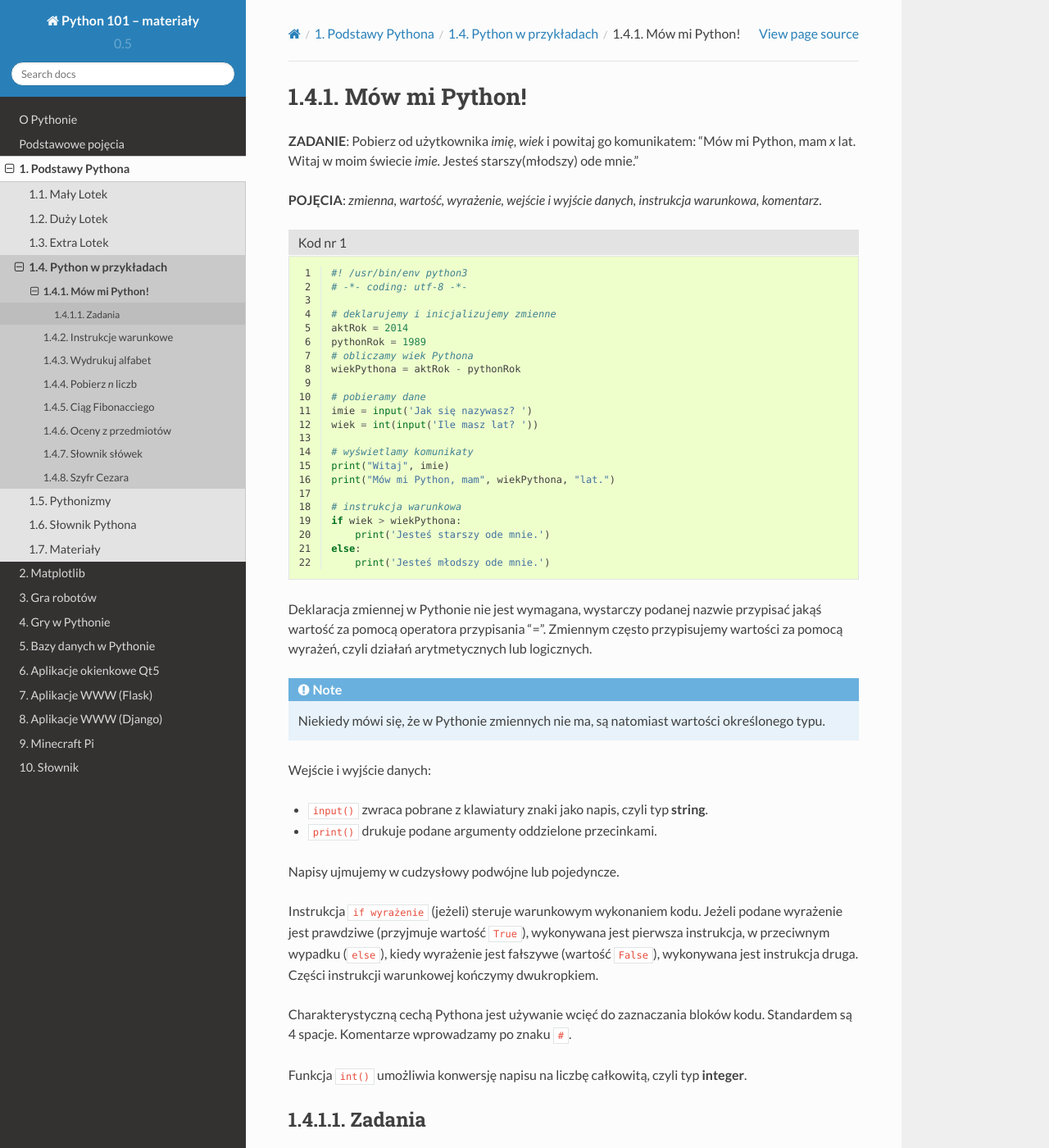
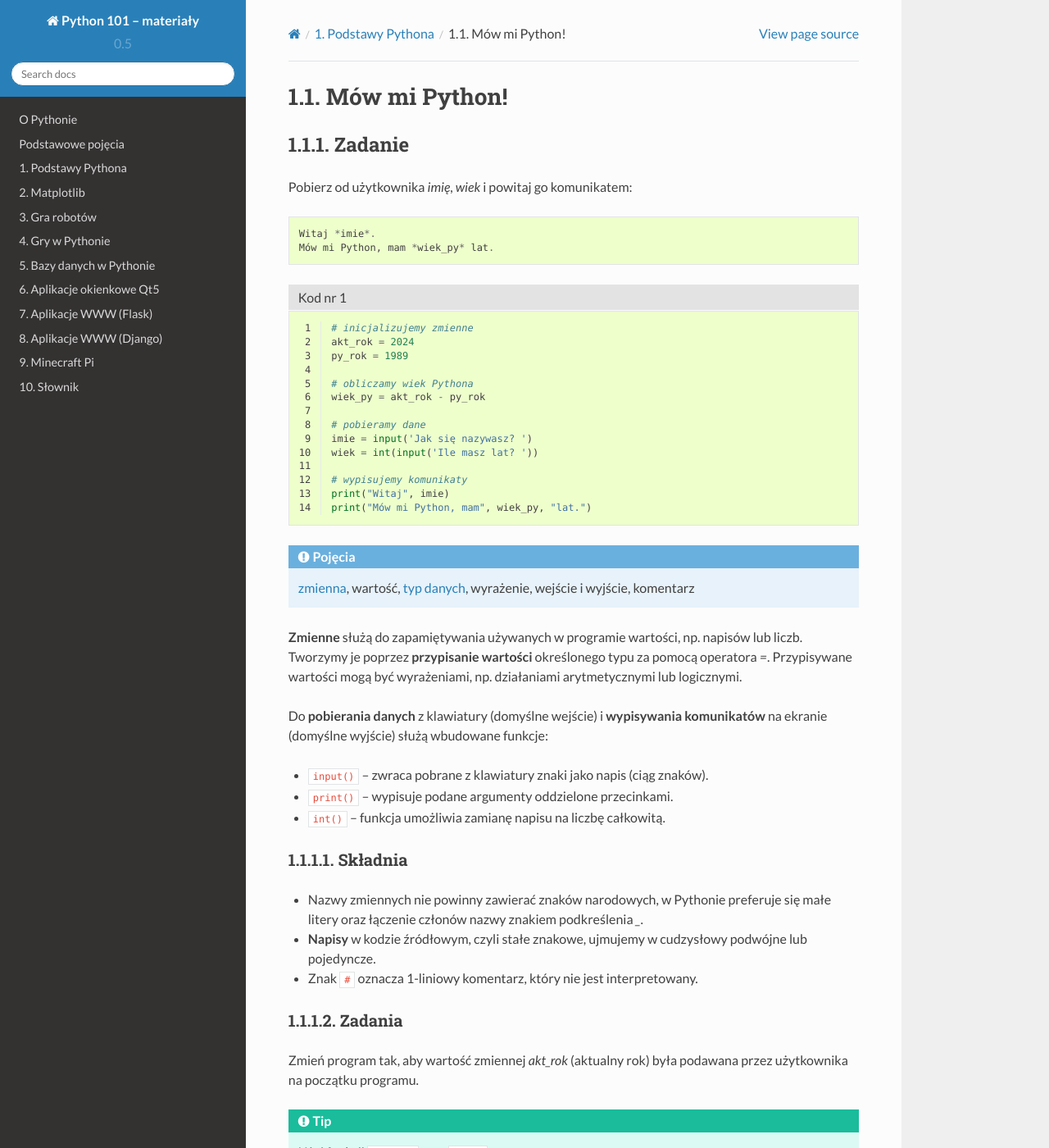
Before and after one commit to xinulsw/py101, a Sphinx documentation site: the page built from docs/podstawy/przyklady/przyklad00.rst, in a window 1280 px wide and 1400 px high. Shown: the whole window at 82% size. Built offline with Sphinx 7.4.7 and the Read the Docs theme 2.0.0, drawn with Linux system fonts in a browser that asks for light colours; formulas are drawn with MathJax 3; pages that are not in the unit, such as notebooks, are missing from menus; a script that is not in the unit is left out; some of the changed text lies outside the part shown.

```diff
--- a/docs/podstawy/przyklady/00_hello.py
+++ /dev/null
@@ -1,22 +0,0 @@
-#! /usr/bin/env python3
-# -*- coding: utf-8 -*-
-
-# deklarujemy i inicjalizujemy zmienne
-aktRok = 2014
-pythonRok = 1989
-# obliczamy wiek Pythona
-wiekPythona = aktRok - pythonRok
-
-# pobieramy dane
-imie = input('Jak się nazywasz? ')
-wiek = int(input('Ile masz lat? '))
-
-# wyświetlamy komunikaty
-print("Witaj", imie)
-print("Mów mi Python, mam", wiekPythona, "lat.")
-
-# instrukcja warunkowa
-if wiek > wiekPythona:
-    print('Jesteś starszy ode mnie.')
-else:
-    print('Jesteś młodszy ode mnie.')
--- a/docs/podstawy/przyklady/01_if.py
+++ b/docs/podstawy/przyklady/01_if.py
@@ -1,8 +1,4 @@
-#! /usr/bin/env python3
-# -*- coding: utf-8 -*-
 
-op = "t"
-while op == "t":
     a, b, c = input("Podaj trzy liczby oddzielone spacjami: ").split(" ")
 
     print("Wprowadzono liczby:", a, b, c)
--- a/docs/podstawy/przyklady/02_petle.py
+++ b/docs/podstawy/przyklady/02_petle.py
@@ -1,5 +1,8 @@
 #! /usr/bin/env python3
 # -*- coding: utf-8 -*-
+
+# op = "t"
+# while op == "t":
 
 print("Alfabet w porządku naturalnym:")
 x = 0
--- a/docs/podstawy/przyklady/index.rst
+++ b/docs/podstawy/przyklady/index.rst
@@ -2,11 +2,6 @@
 
 Python w przykładach
 #####################
-
-Poznawanie Pythona zrealizujemy poprzez rozwiązywanie prostych zadań,
-które pozwolą zaprezentować elastyczność i łatwość tego języka.
-Sugerujemy używanie konsoli Pythona do testowania poznawanych funkcji,
-konstrukcji i fragmentów kodu.
 
 .. toctree::
     :titlesonly:
--- a/docs/podstawy/przyklady/przyklad00.rst
+++ b/docs/podstawy/przyklady/przyklad00.rst
@@ -1,46 +1,51 @@
 Mów mi Python!
-###############
+##############
 
-**ZADANIE**: Pobierz od użytkownika *imię*, *wiek* i powitaj go komunikatem:
-"Mów mi Python, mam *x* lat.
-Witaj w moim świecie *imie*.
-Jesteś starszy(młodszy) ode mnie."
+Zadanie
+*******
 
-**POJĘCIA**: *zmienna, wartość, wyrażenie, wejście i wyjście danych, instrukcja warunkowa, komentarz*.
+Pobierz od użytkownika *imię*, *wiek* i powitaj go komunikatem:
+
+.. code::
+
+    Witaj *imie*.
+    Mów mi Python, mam *wiek_py* lat.
 
 .. raw:: html
 
     <div class="code_no">Kod nr <script>var code_no = code_no || 1; document.write(code_no++);</script></div>
 
-.. literalinclude:: 00_hello.py
+.. literalinclude:: przyklad_00.py
     :linenos:
 
-Deklaracja zmiennej w Pythonie nie jest wymagana, wystarczy podanej nazwie przypisać jakąś wartość
-za pomocą operatora przypisania "=". Zmiennym często przypisujemy wartości za pomocą wyrażeń,
-czyli działań arytmetycznych lub logicznych.
+.. admonition:: Pojęcia
 
-.. note::
+    :term:`zmienna`, wartość, :term:`typ danych`, wyrażenie, wejście i wyjście, komentarz
 
-    Niekiedy mówi się, że w Pythonie zmiennych nie ma, są natomiast wartości określonego typu.
+**Zmienne** służą do zapamiętywania używanych w programie wartości, np. napisów lub liczb.
+Tworzymy je poprzez **przypisanie wartości** określonego typu za pomocą operatora `=`.
+Przypisywane wartości mogą być wyrażeniami, np. działaniami arytmetycznymi lub logicznymi.
 
-Wejście i wyjście danych:
+Do **pobierania danych** z klawiatury (domyślne wejście) i **wypisywania komunikatów** na ekranie (domyślne wyjście)
+służą wbudowane funkcje:
 
-* ``input()`` zwraca pobrane z klawiatury znaki jako napis, czyli typ **string**.
-* ``print()`` drukuje podane argumenty oddzielone przecinkami.
+* ``input()`` – zwraca pobrane z klawiatury znaki jako napis (ciąg znaków).
+* ``print()`` – wypisuje podane argumenty oddzielone przecinkami.
+* ``int()`` – funkcja umożliwia zamianę napisu na liczbę całkowitą.
 
-Napisy ujmujemy w cudzysłowy podwójne lub pojedyncze.
+Składnia
+========
 
-Instrukcja ``if wyrażenie`` (jeżeli) steruje warunkowym wykonaniem kodu. Jeżeli podane wyrażenie
-jest prawdziwe (przyjmuje wartość ``True``), wykonywana jest pierwsza instrukcja,
-w przeciwnym wypadku (``else``), kiedy wyrażenie jest fałszywe (wartość ``False``),
-wykonywana jest instrukcja druga. Części instrukcji warunkowej kończymy dwukropkiem.
-
-Charakterystyczną cechą Pythona jest używanie wcięć do zaznaczania bloków kodu.
-Standardem są 4 spacje. Komentarze wprowadzamy po znaku ``#``.
-
-Funkcja ``int()`` umożliwia konwersję napisu na liczbę całkowitą, czyli typ **integer**.
+* Nazwy zmiennych nie powinny zawierać znaków narodowych,
+  w Pythonie preferuje się małe litery oraz łączenie członów nazwy znakiem podkreślenia `_`.
+* **Napisy** w kodzie źródłowym, czyli stałe znakowe, ujmujemy w cudzysłowy podwójne lub pojedyncze.
+* Znak ``#`` oznacza 1-liniowy komentarz, który nie jest interpretowany.
 
 Zadania
-********
+=======
 
-Zmień program tak, aby zmienna *aktRok* (aktualny rok) była podawana przez użytkownika na początku programu.
+Zmień program tak, aby wartość zmiennej `akt_rok` (aktualny rok) była podawana przez użytkownika na początku programu.
+
+.. tip::
+
+    Użyj funkcji ``input()`` oraz ``int()``.
--- /dev/null
+++ b/docs/podstawy/przyklady/przyklad_00.py
@@ -0,0 +1,14 @@
+# inicjalizujemy zmienne
+akt_rok = 2024
+py_rok = 1989
+
+# obliczamy wiek Pythona
+wiek_py = akt_rok - py_rok
+
+# pobieramy dane
+imie = input('Jak się nazywasz? ')
+wiek = int(input('Ile masz lat? '))
+
+# wypisujemy komunikaty
+print("Witaj", imie)
+print("Mów mi Python, mam", wiek_py, "lat.")
--- /dev/null
+++ b/docs/podstawy/przyklady/przyklad_01.py
@@ -0,0 +1,14 @@
+# inicjalizujemy zmienne
+akt_rok = 2024
+py_rok = 1989
+
+# obliczamy wiek Pythona
+wiek_py = akt_rok - py_rok
+
+# pobieramy dane
+imie = input('Jak się nazywasz? ')
+wiek = int(input('Ile masz lat? '))
+
+# wypisujemy komunikaty
+print("Witaj", imie)
+print("Mów mi Python, mam", wiek_py, "lat.")
```
Also changed, not shown: docs/podstawy/gloss_python.rst (+116 -114 lines), docs/podstawy/index.rst (+12 -1 lines), docs/podstawy/przyklady/przyklad01.rst (+9 -0 lines), docs/realizacja/index.rst (+25 -34 lines), 1 other file.
